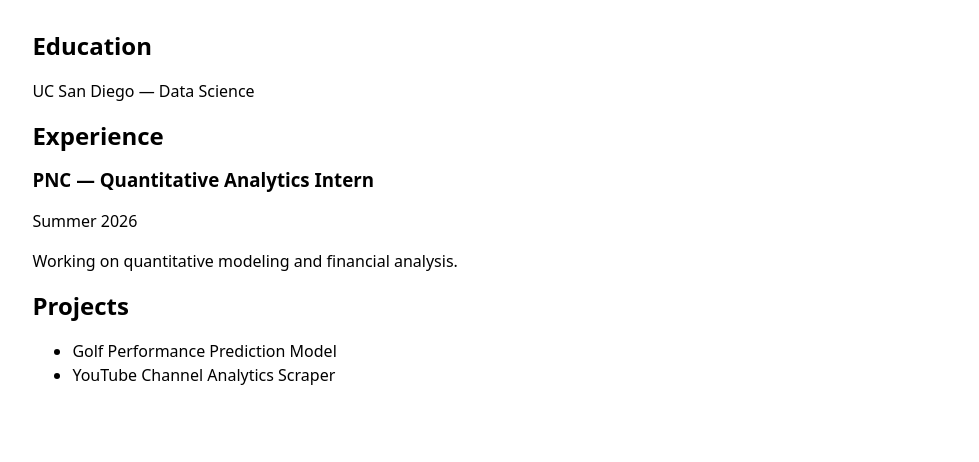
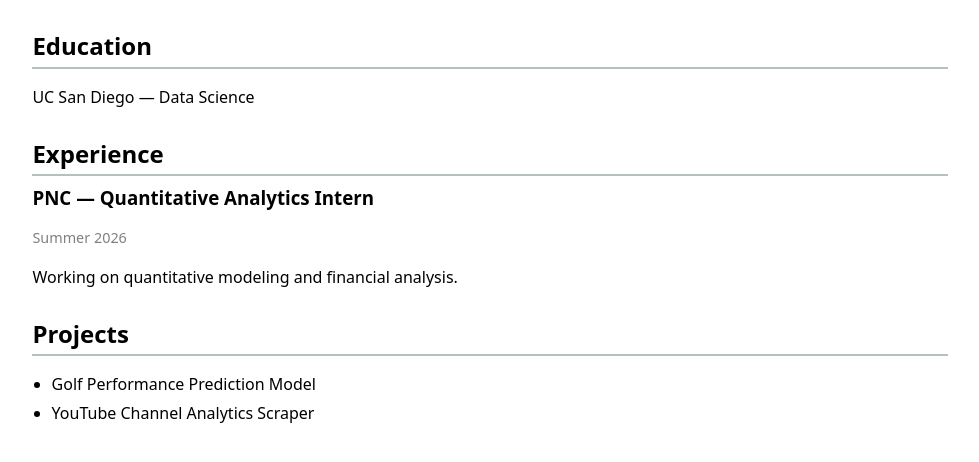
Before and after one commit to Rwang0316/portfolio, a plain HTML site: page resume/index.html in a window 1280 px wide. Shown: the part 188-650 px from the top of the page, without its empty margins (150-1129 px from the left). Drawn offline with Linux system fonts and the light colour scheme.

Commit message:
update resume

```diff
--- a/resume/index.html
+++ b/resume/index.html
@@ -6,7 +6,7 @@
     <title>Resume</title>
     <link rel="stylesheet" href="../style.css">
 </head>
-<body>
+<body class="resume">
 
 <nav>
     <a href="../">Home</a>
--- a/style.css
+++ b/style.css
@@ -95,3 +95,36 @@ h1, h2, h3, h4, h5, h6 {
     line-height: 1.1;
     text-wrap: balance;
 }
+
+
+
+.resume section {
+    margin-bottom: 2em;
+}
+
+.resume h2 {
+    border-bottom: 2px solid oklch(80% 3% 200);
+    padding-bottom: 0.3em;
+    margin-bottom: 0.5em;
+}
+
+.resume article {
+    margin-bottom: 1em;
+}
+
+.resume h3 {
+    margin: 0;
+}
+
+.resume time {
+    font-size: 0.9em;
+    color: gray;
+}
+
+.resume ul {
+    padding-left: 1.2em;
+}
+
+.resume li {
+    margin-bottom: 0.3em;
+}
```
